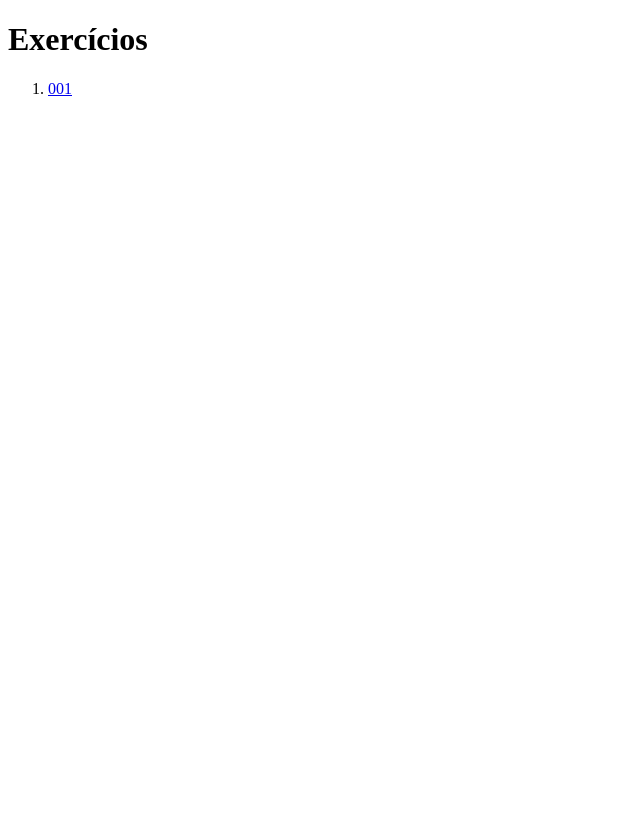
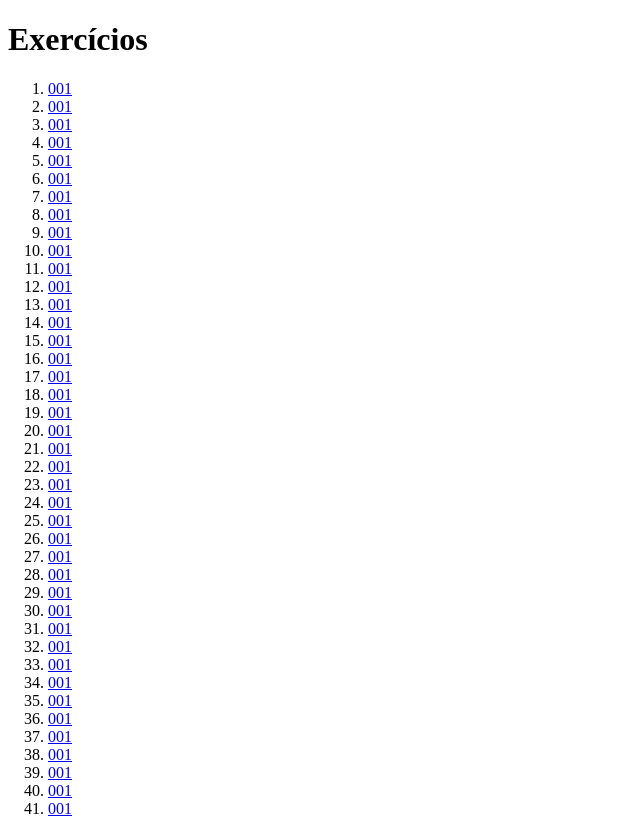
Before and after one commit to viniciusolliver2023/HTMLCSS, a plain HTML site: page index.html in a window 1280 px wide. Shown: the whole page, without its empty margins (0-640 px from the left). Before the commit the page ends 800 px from the top, so only its background shows below. Drawn offline with Linux system fonts and the light colour scheme.

Commit message:
Update index.html

```diff
--- a/index.html
+++ b/index.html
@@ -9,6 +9,46 @@
     <h1>Exercícios</h1>
     <ol>
         <li><a href="Ex001/index.html">001</a></li>
+        <li><a href="Ex003/index.html">001</a></li>
+        <li><a href="Ex004/index.html">001</a></li>
+        <li><a href="Ex005/index.html">001</a></li>
+        <li><a href="Ex006/index.html">001</a></li>
+        <li><a href="Ex007/index.html">001</a></li>
+        <li><a href="Ex008/index.html">001</a></li>
+        <li><a href="Ex009/index.html">001</a></li>
+        <li><a href="Ex010/index.html">001</a></li>
+        <li><a href="Ex011/index.html">001</a></li>
+        <li><a href="Ex012/index.html">001</a></li>
+        <li><a href="Ex013/index.html">001</a></li>
+        <li><a href="Ex014/index.html">001</a></li>
+        <li><a href="Ex015/index.html">001</a></li>
+        <li><a href="Ex016/index.html">001</a></li>
+        <li><a href="Ex017/index.html">001</a></li>
+        <li><a href="Ex018/index.html">001</a></li>
+        <li><a href="Ex019/index.html">001</a></li>
+        <li><a href="Ex020/index.html">001</a></li>
+        <li><a href="Ex021/index.html">001</a></li>
+        <li><a href="Ex022/index.html">001</a></li>
+        <li><a href="Ex023/index.html">001</a></li>
+        <li><a href="Ex024/index.html">001</a></li>
+        <li><a href="Ex025/index.html">001</a></li>
+        <li><a href="Ex026/index.html">001</a></li>
+        <li><a href="Ex027/index.html">001</a></li>
+        <li><a href="Ex028/index.html">001</a></li>
+        <li><a href="Ex029/index.html">001</a></li>
+        <li><a href="Ex030/index.html">001</a></li>
+        <li><a href="Ex031/index.html">001</a></li>
+        <li><a href="Ex032/index.html">001</a></li>
+        <li><a href="Ex033/index.html">001</a></li>
+        <li><a href="Ex034/index.html">001</a></li>
+        <li><a href="Ex035/index.html">001</a></li>
+        <li><a href="Ex036/index.html">001</a></li>
+        <li><a href="Ex037/index.html">001</a></li>
+        <li><a href="Ex038/index.html">001</a></li>
+        <li><a href="Ex039/index.html">001</a></li>
+        <li><a href="Ex040/index.html">001</a></li>
+        <li><a href="Ex041/index.html">001</a></li>
+        <li><a href="Ex042/index.html">001</a></li>
     </ol>
 </body>
 </html>
```
